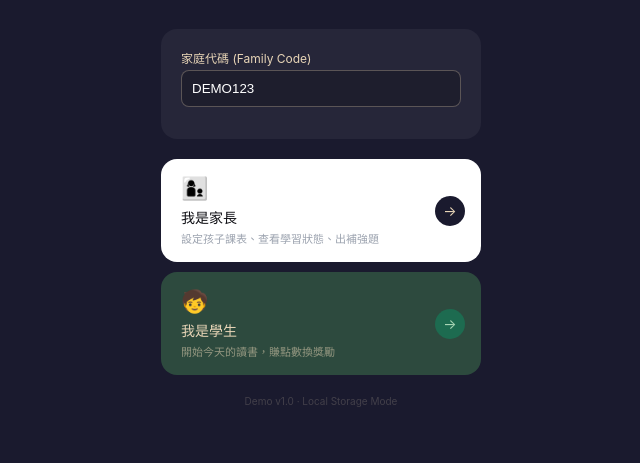
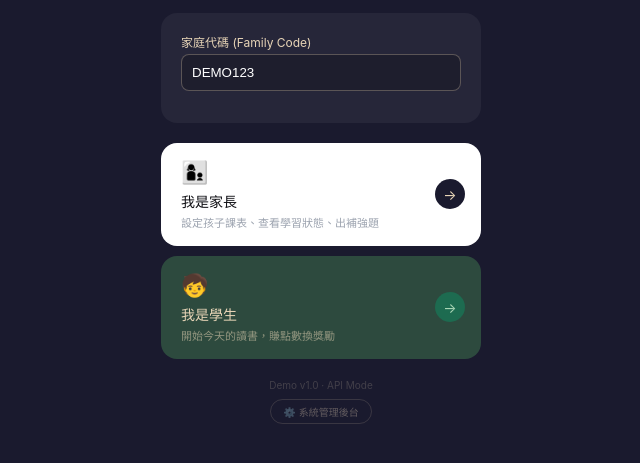
Before and after one commit to sarahlalayin/LearnMate-AI, a website: page index_api.html in a window 1280 px wide. Shown: the part 257-720 px from the top of the page, without its empty margins (319-959 px from the left). Drawn offline with Linux system fonts and the light colour scheme.

Commit message:
Add files via upload

```diff
--- a/index_api.html
+++ b/index_api.html
@@ -42,7 +42,8 @@
       </div>
     </div>
 
-    <div style="font-size:10px;color:rgba(232,213,183,0.2);margin-top:20px">Demo v1.0 · Local Storage Mode</div>
+    <div style="font-size:10px;color:rgba(232,213,183,0.2);margin-top:20px">Demo v1.0 · API Mode</div>
+    <a href="/admin.html" style="display:block;margin-top:8px;font-size:10px;color:rgba(232,213,183,0.35);text-decoration:none;text-align:center;padding:4px 12px;border:1px solid rgba(232,213,183,0.15);border-radius:20px;">⚙️ 系統管理後台</a>
   </div>
 
   <!-- App 容器 (登入後顯示) -->
```
